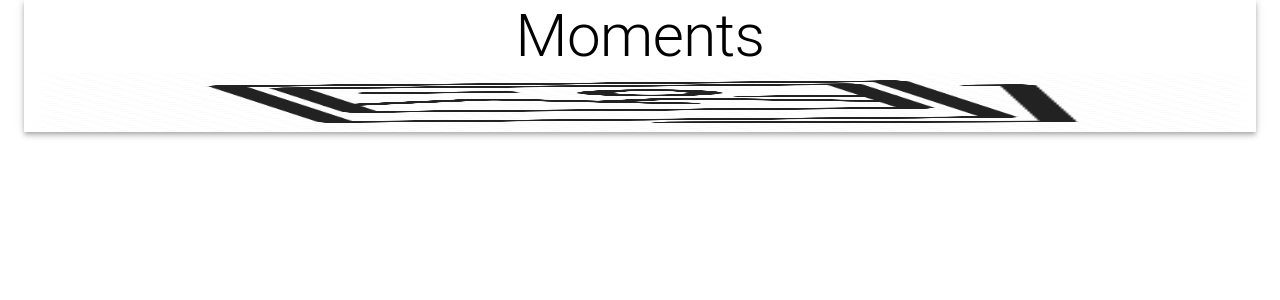
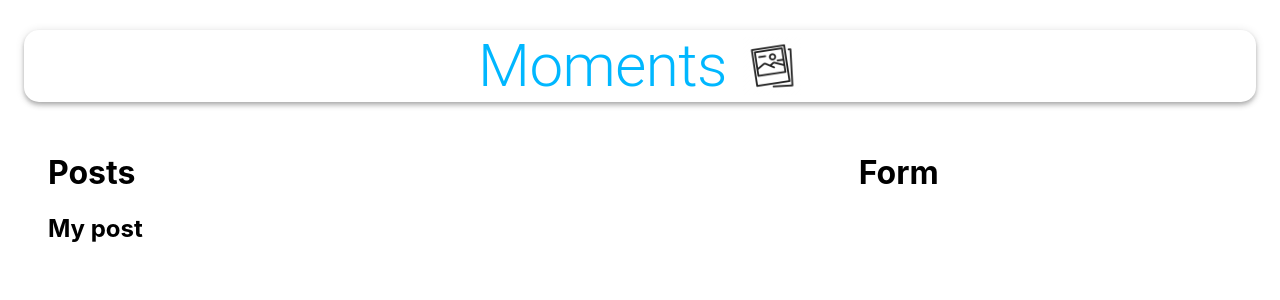
Before and after one commit to emmanuelkamala/moments_social_app, a React (Create React App) app in the folder client/: page / in a window 1280 px wide. Shown: the top 300 px of the page. Built offline with nearby package versions, Linux system fonts and the light colour scheme.

Commit message:
Add styles to the components

```diff
--- a/client/src/App.js
+++ b/client/src/App.js
@@ -1,22 +1,27 @@
 import React from 'react'
 import { Container, Grid, Grow, AppBar, Typography } from '@material-ui/core';
 import moments from './images/moments.png';
+import Form from './components/Form/Form';
+import Posts from './components/Posts/Posts';
+import useStyles from './styles';
 
 function App() {
+  const classes = useStyles();
+
   return (
     <Container maxWidth="lg">
-      <AppBar position="static" color="inherit">
-        <Typography variant="h2" align="center">Moments</Typography>
-        <img src={moments} alt="moments" height="60" />
+      <AppBar className={classes.appBar} position="static" color="inherit">
+        <Typography className={classes.heading} variant="h2" align="center">Moments</Typography>
+        <img className={classes.image} src={moments} alt="moments" height="60" />
       </AppBar>
       <Grow in>
         <Container>
           <Grid container justify="space-between" alignItems="stretch" spacing={4}>
             <Grid item xs={12} sm={7}>
-
+              <Posts />
             </Grid>
-            <Grid item xs={12} sm={5}>
-
+            <Grid item xs={12} sm={4}>
+              <Form />
             </Grid>
           </Grid>
         </Container>
--- a/client/src/components/Form/Form.js
+++ b/client/src/components/Form/Form.js
@@ -0,0 +1,14 @@
+import React from 'react';
+import useStyles from './styles';
+
+function Form() {
+  const classes = useStyles();
+
+  return (
+    <div>
+      <h1>Form</h1>
+    </div>
+  )
+}
+
+export default Form;
--- a/client/src/components/Form/styles.js
+++ b/client/src/components/Form/styles.js
@@ -0,0 +1,24 @@
+import { makeStyles } from '@material-ui/core/styles';
+
+export default makeStyles((theme) => ({
+  root: {
+    '& .MuiTextField-root': {
+      margin: theme.spacing(1),
+    },
+  },
+  paper: {
+    padding: theme.spacing(2),
+  },
+  form: {
+    display: 'flex',
+    flexWrap: 'wrap',
+    justifyContent: 'center',
+  },
+  fileInput: {
+    width: '97%',
+    margin: '10px 0',
+  },
+  buttonSubmit: {
+    marginBottom: 10,
+  },
+}));
--- a/client/src/components/Posts/Post/Post.js
+++ b/client/src/components/Posts/Post/Post.js
@@ -0,0 +1,14 @@
+import React from 'react';
+import useStyles from './styles';
+
+function Post() {
+  const classes = useStyles();
+
+  return (
+    <div>
+      <h2>My post</h2>
+    </div>
+  )
+}
+
+export default Post;
--- a/client/src/components/Posts/Post/styles.js
+++ b/client/src/components/Posts/Post/styles.js
@@ -0,0 +1,52 @@
+import { makeStyles } from '@material-ui/core/styles';
+
+export default makeStyles({
+  media: {
+    height: 0,
+    paddingTop: '56.25%',
+    backgroundColor: 'rgba(0, 0, 0, 0.5)',
+    backgroundBlendMode: 'darken',
+  },
+  border: {
+    border: 'solid',
+  },
+  fullHeightCard: {
+    height: '100%',
+  },
+  card: {
+    display: 'flex',
+    flexDirection: 'column',
+    justifyContent: 'space-between',
+    borderRadius: '15px',
+    height: '100%',
+    position: 'relative',
+  },
+  overlay: {
+    position: 'absolute',
+    top: '20px',
+    left: '20px',
+    color: 'white',
+  },
+  overlay2: {
+    position: 'absolute',
+    top: '20px',
+    right: '20px',
+    color: 'white',
+  },
+  grid: {
+    display: 'flex',
+  },
+  details: {
+    display: 'flex',
+    justifyContent: 'space-between',
+    margin: '20px',
+  },
+  title: {
+    padding: '0 16px',
+  },
+  cardActions: {
+    padding: '0 16px 8px 16px',
+    display: 'flex',
+    justifyContent: 'space-between',
+  },
+});
--- a/client/src/components/Posts/Posts.js
+++ b/client/src/components/Posts/Posts.js
@@ -0,0 +1,16 @@
+import React from 'react';
+import Post from './Post/Post';
+import useStyles from './styles';
+
+function Posts() {
+  const classes = useStyles();
+
+  return (
+    <div>
+      <h1>Posts</h1>
+      <Post />
+    </div>
+  )
+}
+
+export default Posts;
--- a/client/src/components/Posts/styles.js
+++ b/client/src/components/Posts/styles.js
@@ -0,0 +1,14 @@
+import { makeStyles } from '@material-ui/core/styles';
+
+export default makeStyles((theme) => ({
+  mainContainer: {
+    display: 'flex',
+    alignItems: 'center',
+  },
+  smMargin: {
+    margin: theme.spacing(1),
+  },
+  actionDiv: {
+    textAlign: 'center',
+  },
+}));
--- /dev/null
+++ b/client/src/styles.js
@@ -0,0 +1,20 @@
+import { makeStyles } from '@material-ui/core/styles';
+
+
+export default makeStyles(() => ({
+  appBar: {
+    borderRadius: 15,
+    margin: '30px 0',
+    display: 'flex',
+    flexDirection: 'row',
+    justifyContent: 'center',
+    alignItems: 'center',
+    },
+    heading: {
+    color: 'rgba(0,183,255, 1)',
+    },
+    image: {
+    marginLeft: '15px',
+  },
+
+}))
```
Also changed, not shown: client/src/api/index.js (added), 1 other file (tests, documents, lock files or other folders).
